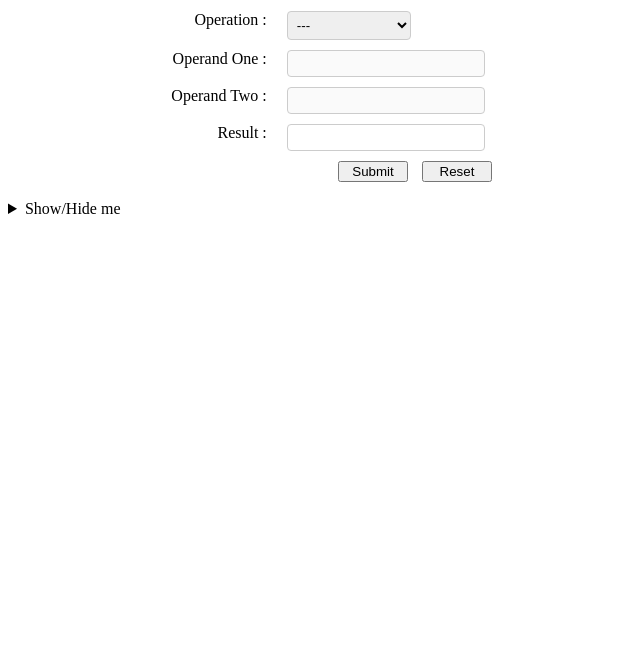
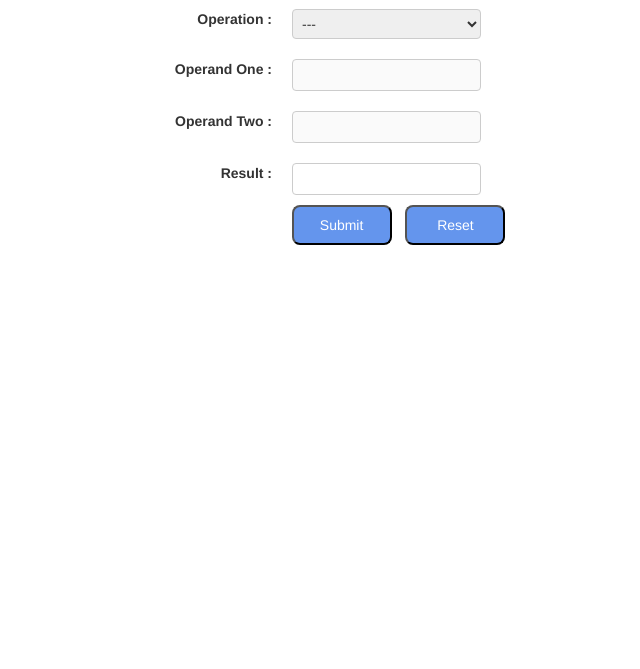
Before and after one commit to chejerlakarthik/calculator-angular, a plain HTML site: page index.html in a window 1280 px wide. Shown: the part 131-800 px from the top of the page, without its empty margins (0-640 px from the left). Drawn offline with nearby package versions, Linux system fonts and the light colour scheme; some packages are replaced by stand-ins of ours; a script that the page names is missing.

Commit message:
Styling changes

```diff
--- a/css/app.css
+++ b/css/app.css
@@ -123,3 +123,63 @@ textarea {
   background-color: gray;
   border-color: black;
 }
+
+.custom-input-nbr{
+    padding: 5px;
+	border-radius: 4px;
+	border: 1px solid #ccc;
+	width: 15%;
+	margin-bottom: 10px;
+}
+
+.custom-div-span-input{
+    margin-right: 10px;
+    width: 70px;
+}
+
+.select-custom{
+    width: 15%;
+    margin-bottom: 10px
+}
+
+div  > .form-label-calc{
+    display: inline-block;
+    float: left;
+    clear: left;
+    width: 20%;
+    text-align: right;
+    margin : 10px;
+}
+
+div > .form-input-calc{
+    display: inline-block;
+    float: left;
+    margin : 10px;
+    width: 15%;
+}
+
+.form-buttons-div{
+    margin-top: 10%;
+    clear: left;
+}
+
+.form-buttons-div > span > input {
+    width : 100px;
+    height : 40px;
+    border-radius: 8px;
+    background-color: cornflowerblue;
+    color: white;
+}
+
+div > span{
+    margin-left: 22%;
+    padding: 10px;
+}
+
+input[type=number] {
+	padding: 5px;
+	border-radius: 4px;
+	border: 1px solid #ccc;
+	width: 15%;
+	margin-bottom: 10px;
+}
--- a/css/calculator.css
+++ /dev/null
@@ -1,40 +0,0 @@
-div  > .form-label-calc{
-    display: inline-block;
-    float: left;
-    clear: left;
-    width: 20%;
-    text-align: right;
-}
-
-div > .form-input-calc{
-    display: inline-block;
-    float: left;
-    margin-left: 20px;
-    width: 10%;
-}
-
-.form-buttons-div{
-    clear: left;
-}
-
-div > span{
-    margin-left: 320px;
-    padding: 10px;
-}
-
-div > span > input{
-    margin-right: 10px;
-    width: 70px;
-}
-
-input[type=number] {
-	padding: 5px;
-	border-radius: 4px;
-	border: 1px solid #ccc;
-	width: 15%;
-	margin-bottom: 10px;
-}
-
-select{
-    width: 15%;
-}
--- a/index.html
+++ b/index.html
@@ -5,21 +5,20 @@
     <meta charset="ISO-8859-1">
     <title>Angular Albums</title>
     <!-- JS Libraries -->
-    <script type="text/javascript" src="js/jquery-1.12.4.js"></script>
-    <script type="text/javascript" src="js/bootstrap.min.js"></script>
-    <script type="text/javascript" src="js/angular.min.js"></script>
-    <script type="text/javascript" src="js/angular-route.min.js"></script>
-    <script type="text/javascript" src="js/angular-animate.js"></script>
-    <script type="text/javascript" src="js/ui-bootstrap-tpls-0.10.0.min.js"></script>
+    <script type="text/javascript" src="js/lib/jquery-1.12.4.js"></script>
+    <script type="text/javascript" src="js/lib/bootstrap.min.js"></script>
+    <script type="text/javascript" src="js/lib/angular.min.js"></script>
+    <script type="text/javascript" src="js/lib/angular-route.min.js"></script>
+    <script type="text/javascript" src="js/lib/angular-animate.js"></script>
+    <script type="text/javascript" src="js/lib/ui-bootstrap-tpls-0.10.0.min.js"></script>
     <!-- Stylesheets -->
     <link rel="stylesheet" href="css/app.css" />
-    <link rel="stylesheet" href="css/calculator.css" />
-    <!--<link rel="stylesheet" href="css/bootstrap.css" />
+    <link rel="stylesheet" href="css/bootstrap.css" />
     <link rel="stylesheet" href="css/bootstrap-theme.css" />
     <link rel="stylesheet" href="css/bootstrap-theme.css.map" />
     <link rel="stylesheet" href="css/bootstrap-theme.min.css" />
     <link rel="stylesheet" href="css/bootstrap.min.css" />
-    <link rel="stylesheet" href="css/bootstrap.css.map" />-->
+    <link rel="stylesheet" href="css/bootstrap.css.map" />
     <!-- Custom Javascript code -->
     <script type="text/javascript" src="js/controllers/calculatorController.js"></script>
     <script type="text/javascript" src="js/services/calculatorService.js"></script>
@@ -41,14 +40,9 @@
         <label class="form-label-calc" ng-init="resultLabel = 'Result :'">{{ resultLabel }}</label>
         <input type="number" name="result" ng-model="result" class="form-input-calc" ng-readonly="true" /> </div>
     <div class="form-buttons-div"> <span>
-            <input type="submit" name="Calculate" ng-click="performOperation()" />
-            <input type="reset" name="Clear" ng-click="clear()" ng-dblclick="doubleClicked()" />
+            <input type="submit" name="Calculate" ng-click="performOperation()" class="custom-div-span-input"/>
+            <input type="reset" name="Clear" ng-click="clear()" ng-dblclick="doubleClicked()" class="custom-div-span-input"/>
         </span> </div>
-    <br/>
-    <details id="details" ng-open="{{showDetails}}" ng-click="toggleDetails()">
-        <summary>Show/Hide me</summary>
-        <p> This calculator is developed by Chejerla Karthik</p>
-    </details>
-</body>
+    <br/> </body>
 
 </html>
```
